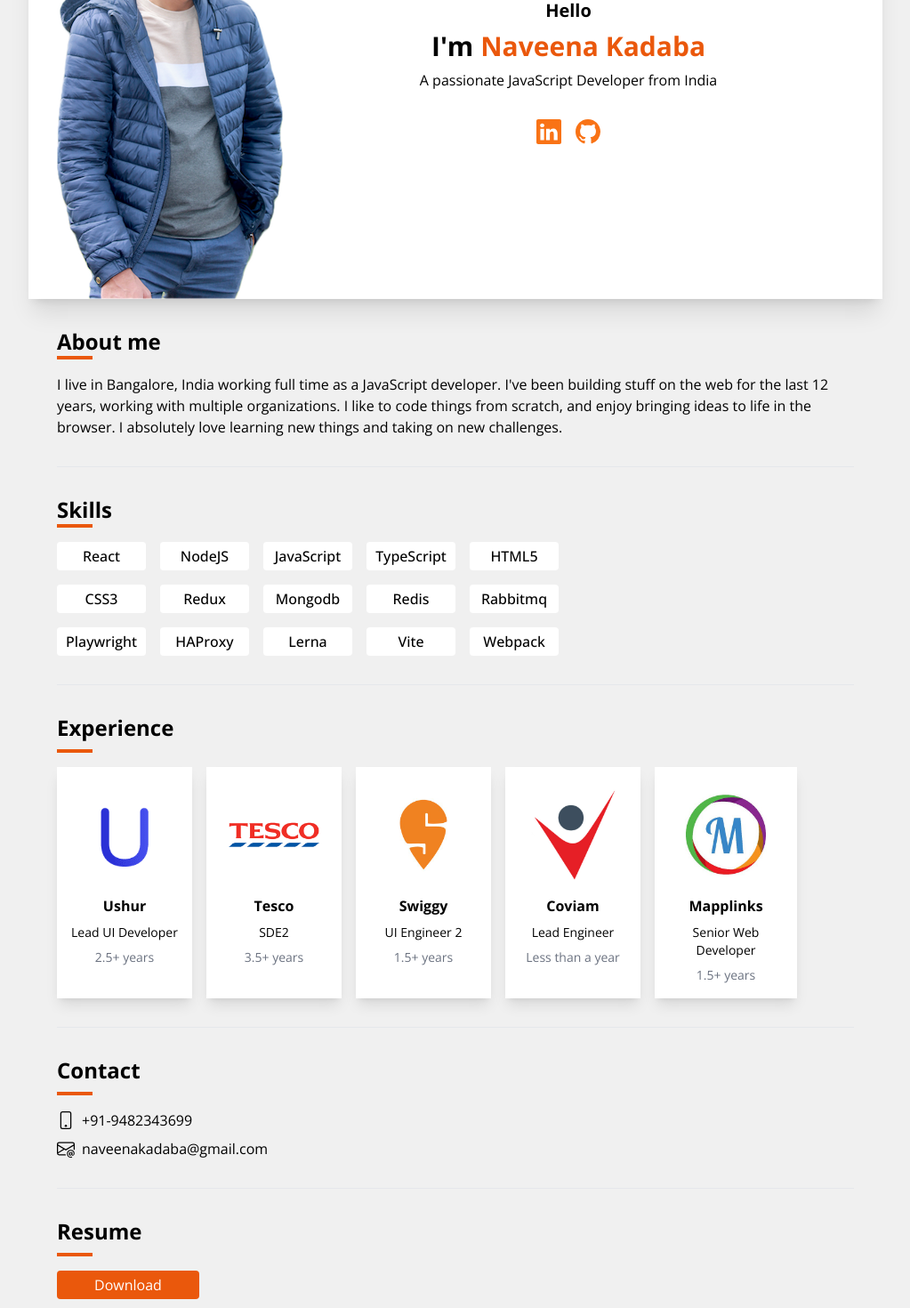
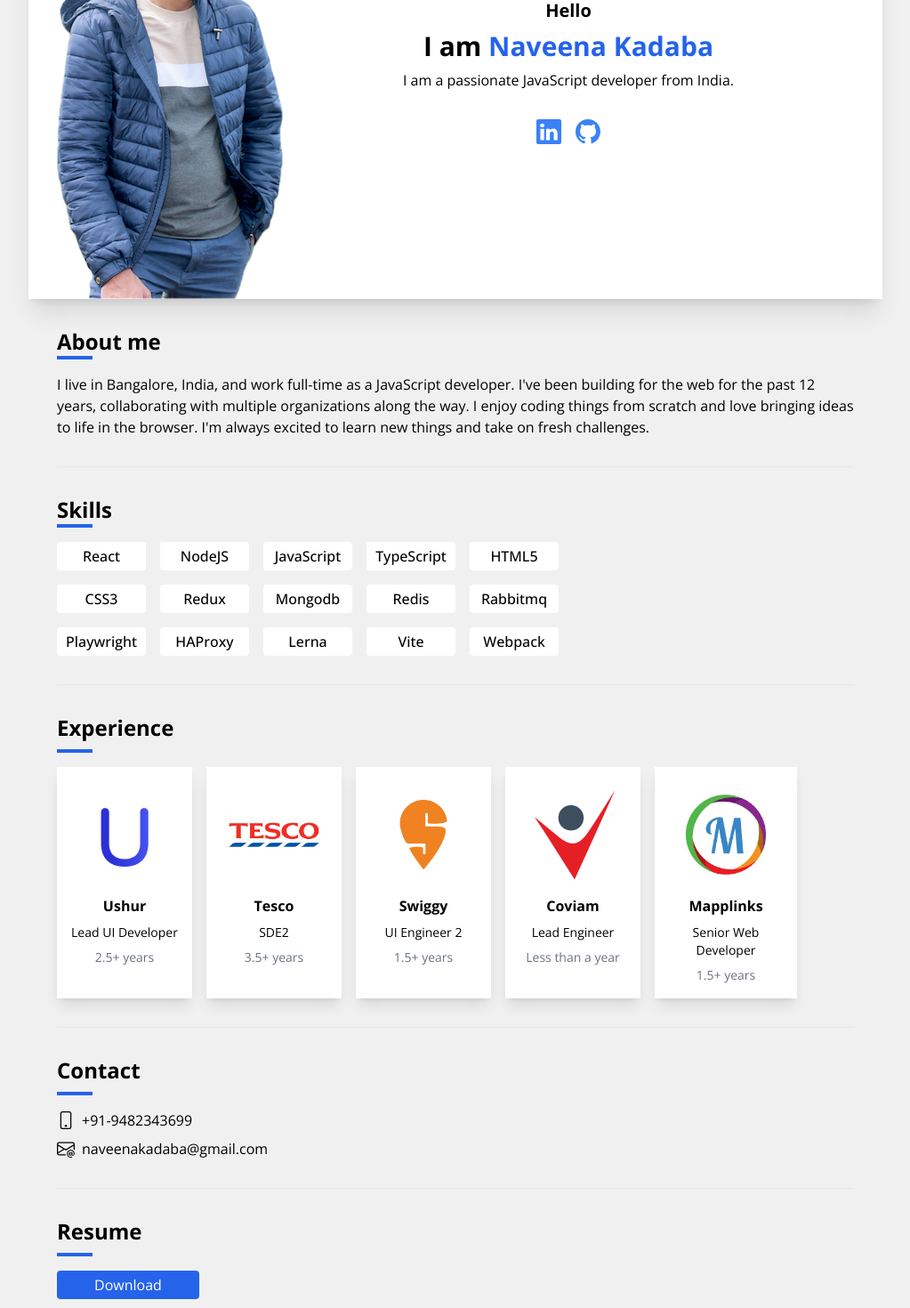
Before and after one commit to naveenakadaba/naveenakadaba, a React (Vite) app: page / in a window 1280 px wide. Shown: the part 180-1650 px from the top of the page at 89% size, without its empty margins (128-1151 px from the left). Built offline with nearby package versions, Linux system fonts and the light colour scheme.

Commit message:
update colors

```diff
--- a/src/App.tsx
+++ b/src/App.tsx
@@ -105,7 +105,7 @@
   };
 
   return (
-    <div className="border-t-4 border-orange-600">
+    <div className="border-t-4 border-blue-600">
       <Container width="1024px">
         <div className="mx-4 sm:mx-8">
           <div className="p-8 pb-0 bg-white shadow-xl">
@@ -122,17 +122,17 @@
                 <p className="font-bold sm:text-xl text-center mb-2">Hello</p>
 
                 <h1 className="font-bold text-xl sm:text-3xl text-center mb-2">
-                  I'm <span className="text-orange-600">Naveena Kadaba</span>
+                  I am <span className="text-blue-600">Naveena Kadaba</span>
                 </h1>
 
                 <p className="text-center mb-8">
-                  A passionate JavaScript Developer from India
+                  I am a passionate JavaScript developer from India.
                 </p>
 
                 <div className="flex flex-row flex-nowrap justify-center mb-8">
                   <span className="mr-4">
                     <a
-                      className="text-orange-500"
+                      className="text-blue-500"
                       href="https://www.linkedin.com/in/naveenakadaba/"
                       title="LinkedIn"
                       rel="noreferrer noopener"
@@ -143,7 +143,7 @@
                   </span>
 
                   <a
-                    className="text-orange-500"
+                    className="text-blue-500"
                     href="https://github.com/naveenakadaba"
                     title="Github"
                     rel="noreferrer noopener"
@@ -159,15 +159,15 @@
           <div className="mx-4 sm:mx-8">
             <div className="mt-8 mb-8">
               <h2 className="font-bold text-2xl">About me</h2>
-              <span className="block h-[4px] w-[40px] bg-orange-600 mb-4" />
+              <span className="block h-[4px] w-[40px] bg-blue-600 mb-4" />
 
               <p>
-                I live in Bangalore, India working full time as a JavaScript
-                developer. I've been building stuff on the web for the last 12
-                years, working with multiple organizations. I like to code
-                things from scratch, and enjoy bringing ideas to life in the
-                browser. I absolutely love learning new things and taking on new
-                challenges.
+                I live in Bangalore, India, and work full-time as a JavaScript
+                developer. I've been building for the web for the past 12 years,
+                collaborating with multiple organizations along the way. I enjoy
+                coding things from scratch and love bringing ideas to life in
+                the browser. I'm always excited to learn new things and take on
+                fresh challenges.
               </p>
             </div>
 
@@ -177,7 +177,7 @@
 
             <div className="mb-4">
               <h2 className="font-bold text-2xl">Skills</h2>
-              <span className="block h-[4px] w-[40px] bg-orange-600 mb-4" />
+              <span className="block h-[4px] w-[40px] bg-blue-600 mb-4" />
 
               <div className="max-w-[640px]">
                 <div className="flex flex-row flex-wrap">{renderSkills()}</div>
@@ -190,7 +190,7 @@
 
             <div className="mb-4">
               <h2 className="font-bold text-2xl mb-2">Experience</h2>
-              <span className="block h-[4px] w-[40px] bg-orange-600 mb-4" />
+              <span className="block h-[4px] w-[40px] bg-blue-600 mb-4" />
 
               <div className="flex flex-col sm:flex-row sm:flex-wrap">
                 {renderExperience()}
@@ -203,7 +203,7 @@
 
             <div className="mb-8">
               <h2 className="font-bold text-2xl mb-2">Contact</h2>
-              <span className="block h-[4px] w-[40px] bg-orange-600 mb-4" />
+              <span className="block h-[4px] w-[40px] bg-blue-600 mb-4" />
 
               <div className="flex flex-row flex-nowrap items-center mb-2">
                 <span className="mr-2">
@@ -226,10 +226,10 @@
 
             <div className="mb-8">
               <h2 className="font-bold text-2xl mb-2">Resume</h2>
-              <span className="block h-[4px] w-[40px] bg-orange-600 mb-4" />
+              <span className="block h-[4px] w-[40px] bg-blue-600 mb-4" />
 
               <a
-                className="block w-[160px] px-2 py-1 rounded text-center bg-orange-600 text-white"
+                className="block w-[160px] px-2 py-1 rounded text-center bg-blue-600 text-white"
                 href="https://drive.google.com/file/d/1S84O6ylWZGF4MEpCEBQFkLL2Z8LFgb4Z/view?usp=drive_link"
                 title="Download"
                 rel="noreferrer noopener"
```
